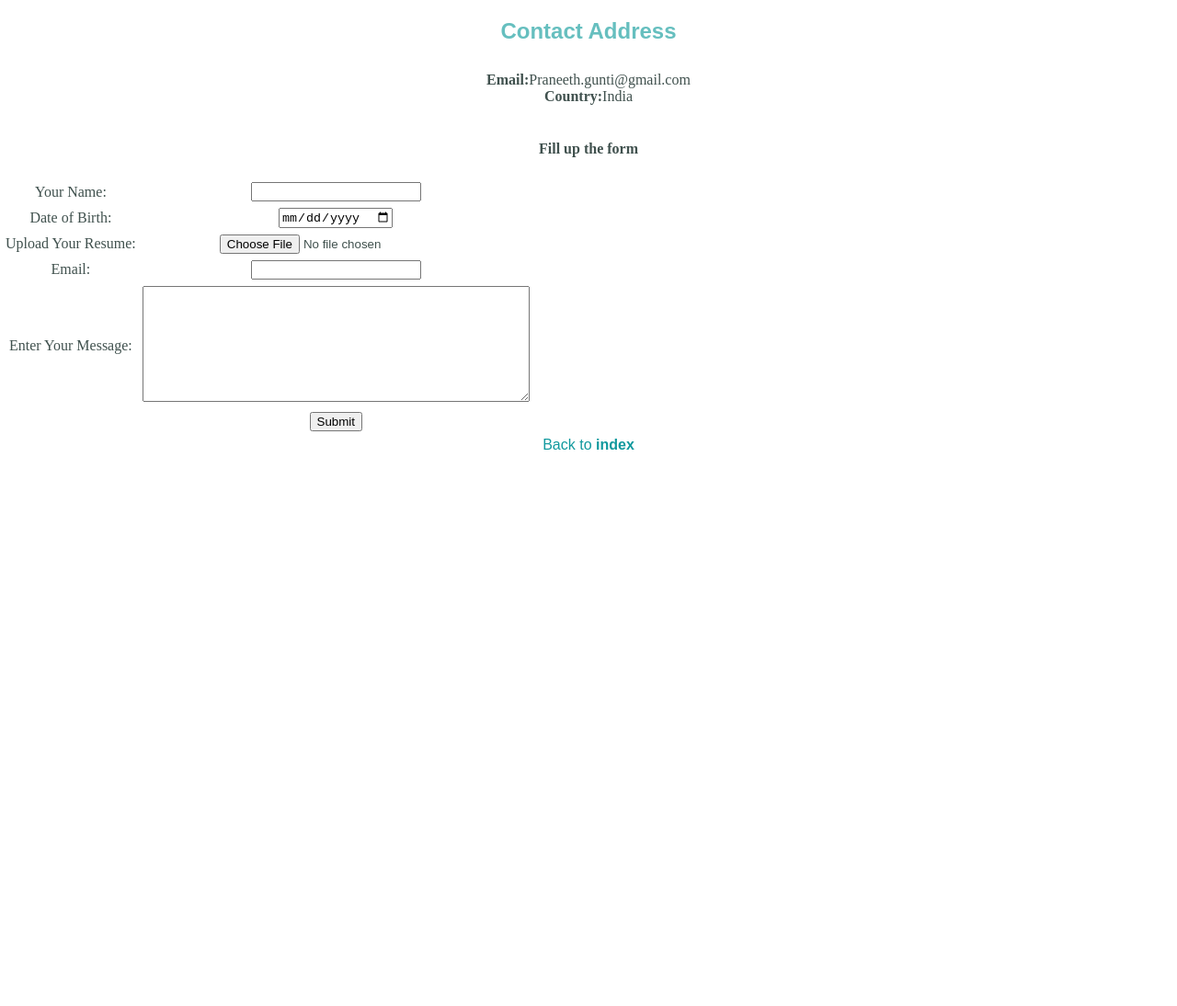
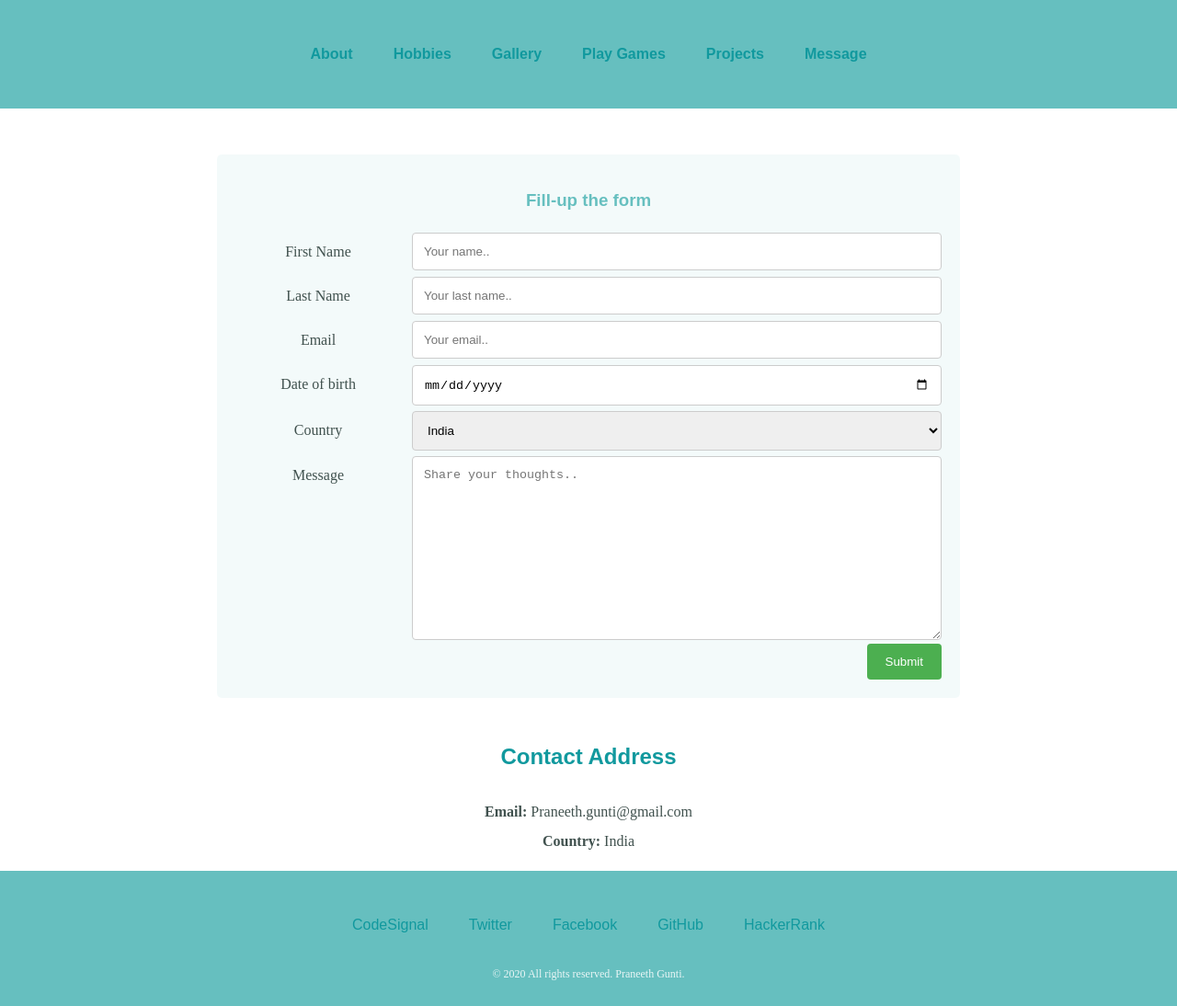
Before and after one commit to praneeth-gunti/My-Website, a plain HTML site: page details.html in a window 1280 px wide. Shown: the whole page at 92% size. Before the commit the page ends 800 px from the top, so only its background shows below. Drawn offline with Linux system fonts and the light colour scheme.

Commit message:
Add files via upload

```diff
--- a/css/styles.css
+++ b/css/styles.css
@@ -11,13 +11,13 @@ h1{
   margin: 50 auto 0 auto;
 }
 h2{
-  color: #66BFBF;
+  color: #11999E;
   font-size: 1.5rem;
   font-family: 'Montserrat', sans-serif;
   padding-bottom: 10px;
 }
 h3{
-  color: #11999E;
+  color: #66BFBF;
   font-size: 1.17rem;
   font-family: 'Montserrat', sans-serif;
 }
@@ -39,6 +39,31 @@ hr{
   width: 4%;
   margin: 100px auto 100px auto;
 }
+input[type=text],input[type=email],input[type=date],select, textarea{
+  width: 100%;
+  padding: 12px;
+  border: 1px solid #ccc;
+  border-radius: 4px;
+  box-sizing: border-box;
+  resize: vertical;
+}
+
+label {
+  padding: 12px 12px 12px 0;
+  display: inline-block;
+}
+
+input[type=submit] {
+  background-color: #4CAF50;
+  color: white;
+  padding: 12px 20px;
+  border: none;
+  border-radius: 4px;
+  cursor: pointer;
+  float: right;
+}
+
+
 .profile_pic{
   width: 10%;
 }
@@ -106,6 +131,41 @@ hr{
   float: right;
   margin-left: 30px;
 }
+
+.form_table {
+  width : 60%;
+  margin: 50px auto;
+  border-radius: 5px;
+  background-color: #eaf6f691;
+  padding: 20px;
+}
+
+.col-25 {
+  float: left;
+  width: 25%;
+  margin-top: 6px;
+}
+
+.col-75 {
+  float: left;
+  width: 75%;
+  margin-top: 6px;
+}
+
+.row:after {
+  content: "";
+  display: table;
+  clear: both;
+}
+
+/* Responsive layout - when the screen is less than 600px wide, make the two columns stack on top of each other instead of next to each other */
+@media screen and (max-width: 600px) {
+  .col-25, .col-75, input[type=submit] {
+    width: 100%;
+    margin-top: 0;
+  }
+}
+
 .button {
   font-family: 'Montserrat', sans-serif;
   font-weight: bold;
--- a/details.html
+++ b/details.html
@@ -1,46 +1,98 @@
 <!DOCTYPE html>
 <html lang="en" dir="ltr">
+
 <head>
   <meta charset="utf-8">
   <title>Contact</title>
   <link rel="stylesheet" href="css/styles.css">
 </head>
+
 <body>
+  <div class="header">
+    <strong>
+      <a class="header-link" href="index.html">About</a>
+      <a class="header-link" href="hobbies.html">Hobbies</a>
+      <a class="header-link" href="">Gallery</a>
+      <a class="header-link" href="">Play Games</a>
+      <a class="header-link" href="">Projects</a>
+      <a class="header-link" href="details.html">Message</a>
+    </strong>
+  </div>
+
+  <div class="form_table">
+    <h3>Fill-up the form</h3>
+    <form action="mailto:praneeth.gunti@gmail.com" method= "post" enctype="text/plain">
+      <div class="row">
+        <div class="col-25">
+          <label for="fname">First Name</label>
+        </div>
+        <div class="col-75">
+          <input type="text" id="fname" name="firstname" placeholder="Your name..">
+        </div>
+      </div>
+      <div class="row">
+        <div class="col-25">
+          <label for="lname">Last Name</label>
+        </div>
+        <div class="col-75">
+          <input type="text" id="lname" name="lastname" placeholder="Your last name..">
+        </div>
+      </div>
+      <div class="row">
+        <div class="col-25">
+          <label for="email">Email</label>
+        </div>
+        <div class="col-75">
+          <input type="email" id="email" name="email" placeholder="Your email..">
+        </div>
+      </div>
+      <div class="row">
+        <div class="col-25">
+          <label for="dob">Date of birth</label>
+        </div>
+        <div class="col-75">
+          <input type="date" id="dob" name="dob" placeholder="Select your DOB...">
+        </div>
+      </div>
+
+      <div class="row">
+        <div class="col-25">
+          <label for="country">Country</label>
+        </div>
+        <div class="col-75">
+          <select id="country" name="country">
+            <option value="india">India</option>
+            <option value="canada">Canada</option>
+            <option value="usa">USA</option>
+            <option value="australia">Australia</option>
+          </select>
+        </div>
+      </div>
+      <div class="row">
+        <div class="col-25">
+          <label for="subject">Message</label>
+        </div>
+        <div class="col-75">
+          <textarea id="subject" name="subject" placeholder="Share your thoughts.." style="height:200px"></textarea>
+        </div>
+      </div>
+      <div class="row">
+        <input type="submit" value="Submit">
+      </div>
+    </form>
+  </div>
 
   <h2>Contact Address</h2>
-    <strong>Email:</strong>Praneeth.gunti@gmail.com <br>
+  <p><strong>Email:</strong> Praneeth.gunti@gmail.com <br><strong>Country:</strong> India</p>
   <!-- <strong>Phone:  </strong> +917093374197 <br> -->
-    <strong>Country:</strong>India <br><br>
-    <h4>Fill up the form</h4>
-    <form action="mailto:praneth.gunti@gmail.com" method="post" enctype="text/plain">
-      <table cellspacing = "5">
-        <tr>
-          <td><label> Your Name: </label></td>
-          <td><input type="text" name="Name" value=""></td>
-        </tr>
-        <tr>
-          <td><label> Date of Birth:</label></td>
-          <td><input type="date" name="DOB" value=""></td>
-        </tr>
-        <tr>
-          <td><label>Upload Your Resume:</label></td>
-          <td><input type="file" name="Resume" value="Choose a file"></td>
-        </tr>
-        <tr>
-          <td><label>Email:</label></td>
-          <td><input type="email" name="Email" value=""></td>
-        </tr>
-        <tr>
-          <td><label> Enter Your Message:</label></td>
-          <td><textarea name="name" rows="8" cols="50"></textarea></td>
-        </tr>
-        <tr>
-          <td></td>
-          <td><input type="submit" name="" value="Submit"></td>
-        </tr>
-      </table>
-    </form>
+  <div class="bottom-container">
+    <a class="footer-link" href="https://app.codesignal.com/profile/praneeth_g4/">CodeSignal</a>
+    <a class="footer-link" href="https://twitter.com/PRANEET68049203/">Twitter</a>
+    <a class="footer-link" href="https://www.facebook.com/praneeth.gunti/">Facebook</a>
+    <a class="footer-link" href="https://github.com/praneeth-gunti/">GitHub</a>
+    <a class="footer-link" href="https://www.hackerrank.com/praneeth_gunti/">HackerRank</a>
+    <p class="copy_right">© 2020 All rights reserved. Praneeth Gunti.</p>
+  </div>
+</body>
 
-    <a href="index.html">Back to <strong>index</strong></a>
-  </body>
 </html>
```
Also changed, not shown: hobbies.html (+22 -5 lines), index.html (+2 -2 lines). Lines whose indentation alone changed are shown as unchanged.
